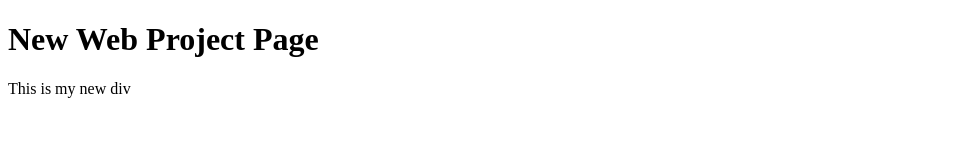
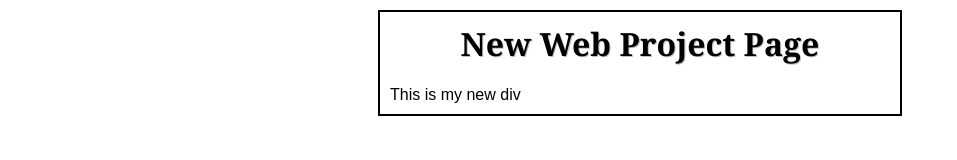
Before and after one commit to HarryStevens/inClassWk4, a plain HTML site: page index.html in a window 1280 px wide. Shown: the whole page, without its empty margins (0-957 px from the left). Drawn offline with nearby package versions, Linux system fonts and the light colour scheme.

Commit message:
final index from class

```diff
--- a/index.html
+++ b/index.html
@@ -6,6 +6,7 @@
 		<title>New Web Project</title>
 		<script type="text/javascript" src="http://ajax.googleapis.com/ajax/libs/jquery/1.11.0/jquery.min.js"></script>
 		<script type="text/javascript" src="scripts.js"></script>
+		<link type="text/css" rel="stylesheet" href="styles.CSS"></link>
 	</head>
 	<body>
 		<h1>New Web Project Page</h1>
```
